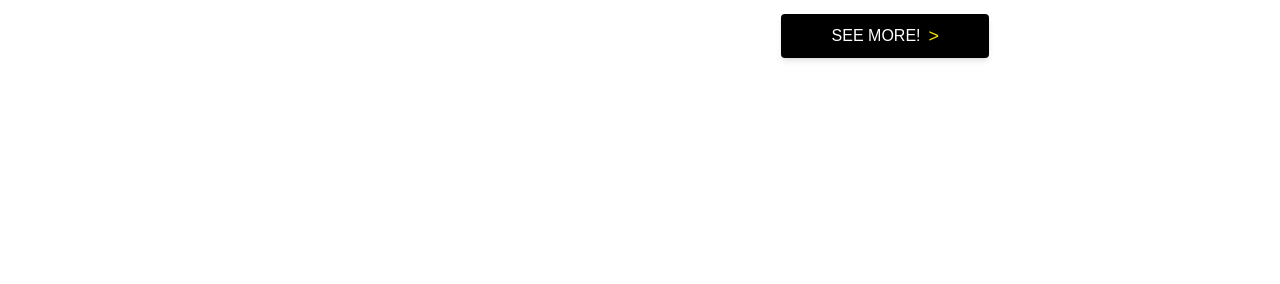
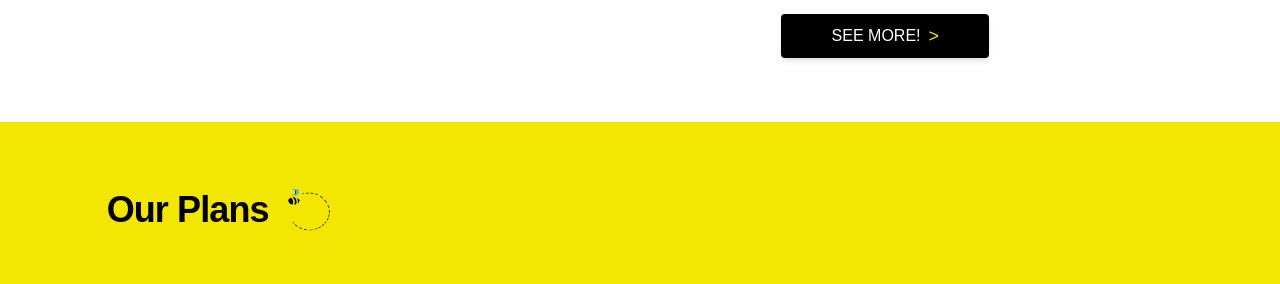
Before and after one commit to UlisesAramis/Fluent-bee, a Next.js app: page / in a window 1280 px wide. Shown: the part 2280-2564 px from the top of the page. Before the commit the page ends 2402 px from the top, so only its background shows below. Built offline with nearby package versions, Linux system fonts and the light colour scheme.

Commit message:
Feat: add advantages component

```diff
--- a/src/components/Home/index.tsx
+++ b/src/components/Home/index.tsx
@@ -2,6 +2,7 @@
 import FreeTrail from "./FreeTrail";
 import Instructions from "./Instructions";
 import OurPlans from "./OurPlans";
+import Advantages from "./Advantages";
 
 const HomeBee = () => {
   return (
@@ -10,6 +11,7 @@
       <FreeTrail />
       <Instructions />
       <OurPlans />
+      <Advantages />
     </main>
   );
 };
```
